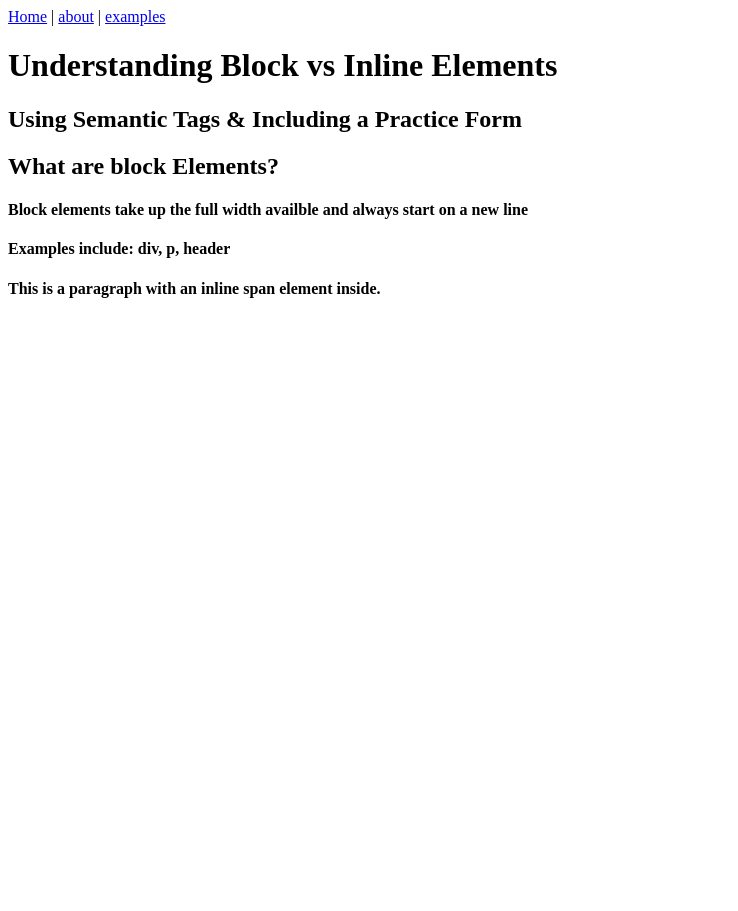
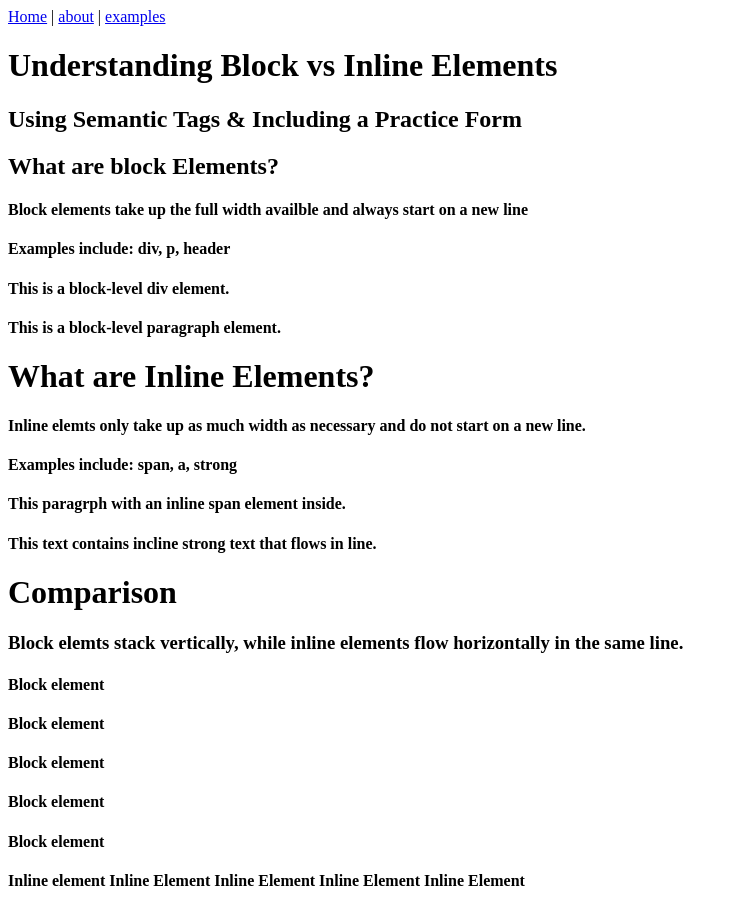
Before and after one commit to Reid987/inline-Block, a plain HTML site: page index.html in a window 1280 px wide. Shown: the whole page, without its empty margins (0-738 px from the left). Before the commit the page ends 800 px from the top, so only its background shows below. Drawn offline with Linux system fonts and the light colour scheme.

Commit message:
2nd commit

```diff
--- a/index.html
+++ b/index.html
@@ -20,9 +20,25 @@
     <h2>What are block Elements?</h2>
     <h4>Block elements take up the full width availble and <strong>always start on a new line</strong></h4>
     <h4>Examples include: div, p, header</h4>
-    <h4>This is a paragraph with an inline span element inside.</h4>
+    <h4>This is a block-level div element.</h4>
 
+    <h4>This is a block-level paragraph element.</h4>
+<h1>What are Inline Elements?</h1>
+<h4>Inline elemts only take up as much width as necessary and do not start on a new line.</h4>
+<h4>Examples include: span, a, strong</h4>
+<h4>This paragrph with an inline span element inside.</h4>
+<h4>This text contains incline strong text that flows in line.</h4>
 
+<h1>Comparison</h1>
+    <h3>Block elemts stack vertically, while inline elements flow horizontally in the same line.</h3>
+
+    <h4>Block element</h4>
+    <h4>Block element</h4>
+    <h4>Block element</h4>
+    <h4>Block element</h4>
+    <h4>Block element</h4>
+
+    <h4>Inline element   Inline Element   Inline Element   Inline Element   Inline Element</h4>
 
 
 </header>
```
Also changed, not shown: about.html (+7 -0 lines), examples.html (+4 -0 lines).
